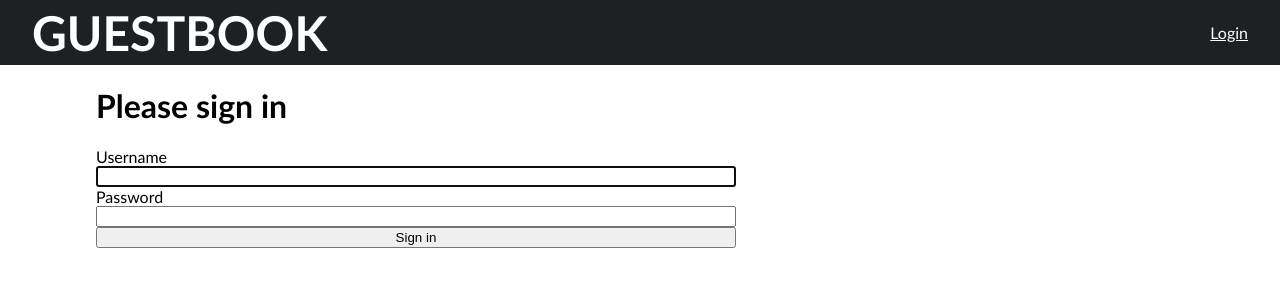
After one commit to markopo/guestbook, a Symfony app: template templates/security/login.html.twig in a window 1280 px wide. The commit adds this page. Shown: the top 300 px of the page. Run offline with Twig, Linux system fonts and the light colour scheme; the template is opened without the code that fills it, so the values that code supplies are empty; some libraries are stand-ins or nearby versions.

Commit message:
Add Login & Logout

```diff
--- a/templates/base.html.twig
+++ b/templates/base.html.twig
@@ -20,14 +20,21 @@
                 background: #1d2124;
                 color: #fff;
                 width: 100%;
+                display: flex;
+                justify-content: space-between;
+                align-items: center;
             }
 
             header h1 {
-                text-align: center;
                 text-transform: uppercase;
                 font-size: 3rem;
-                margin: 0;
+                margin: 0 0 0 2rem;
                 padding: 0;
+            }
+
+            header a {
+                margin-right: 2rem;
+                color: #fff;
             }
 
             .container {
@@ -90,6 +97,13 @@
     <body>
         <header>
             <h1>Guestbook</h1>
+            {% if app.user %}
+                <div class="mb-3">
+                    You are logged in as {{ app.user.username }}, <a href="{{ path('app_logout') }}">Logout</a>
+                </div>
+            {% else %}
+                <a href="{{ path('app_login') }}">Login</a>
+            {% endif %}
         </header>
         <div class="container">
         {% block body %}{% endblock %}
--- /dev/null
+++ b/templates/security/login.html.twig
@@ -0,0 +1,42 @@
+{% extends 'base.html.twig' %}
+
+{% block title %}Log in!{% endblock %}
+
+{% block body %}
+<form method="post">
+    {% if error %}
+        <div class="alert alert-danger">{{ error.messageKey|trans(error.messageData, 'security') }}</div>
+    {% endif %}
+
+    {% if app.user %}
+        <div class="mb-3">
+            You are logged in as {{ app.user.username }}, <a href="{{ path('app_logout') }}">Logout</a>
+        </div>
+    {% endif %}
+
+    <h1 class="h3 mb-3 font-weight-normal">Please sign in</h1>
+    <label for="inputUsername">Username</label>
+    <input type="text" value="{{ last_username }}" name="username" id="inputUsername" class="form-control" required autofocus>
+    <label for="inputPassword">Password</label>
+    <input type="password" name="password" id="inputPassword" class="form-control" required>
+
+    <input type="hidden" name="_csrf_token"
+           value="{{ csrf_token('authenticate') }}"
+    >
+
+    {#
+        Uncomment this section and add a remember_me option below your firewall to activate remember me functionality.
+        See https://symfony.com/doc/current/security/remember_me.html
+
+        <div class="checkbox mb-3">
+            <label>
+                <input type="checkbox" name="_remember_me"> Remember me
+            </label>
+        </div>
+    #}
+
+    <button class="btn btn-lg btn-primary" type="submit">
+        Sign in
+    </button>
+</form>
+{% endblock %}
```
Also changed, not shown: src/Controller/SecurityController.php (added, +36 -0 lines), src/Security/AppAuthenticator.php (added, +108 -0 lines), 1 other file.
